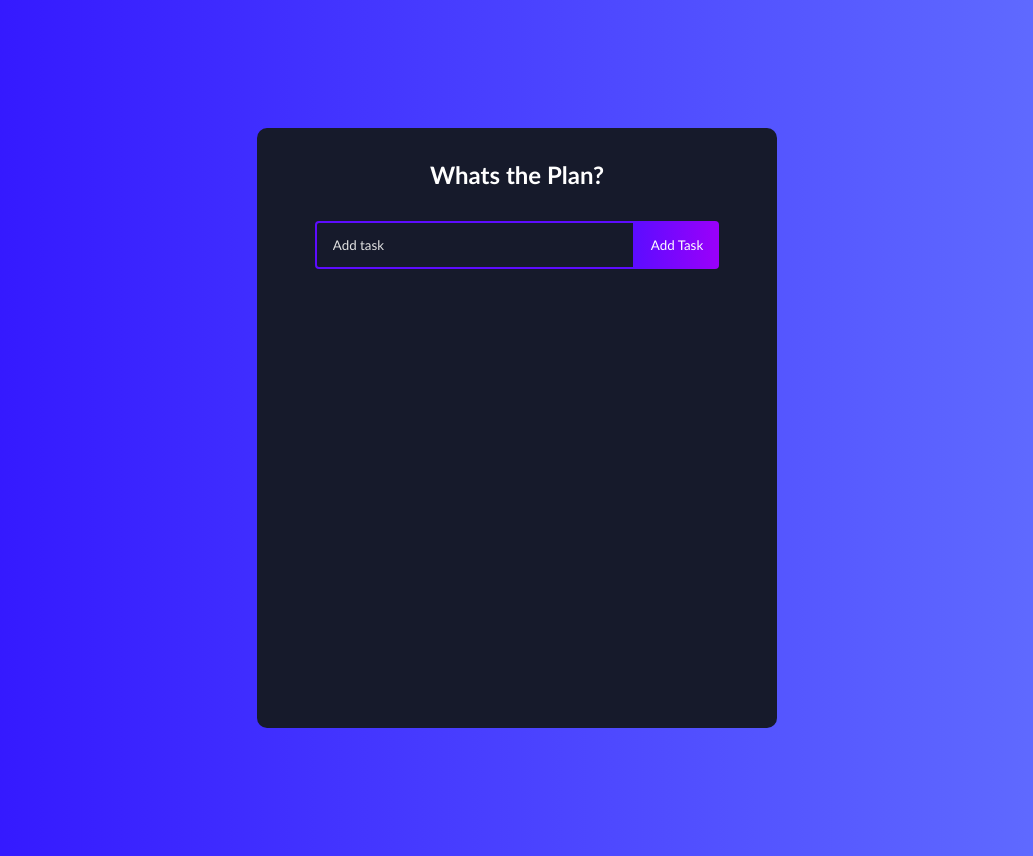
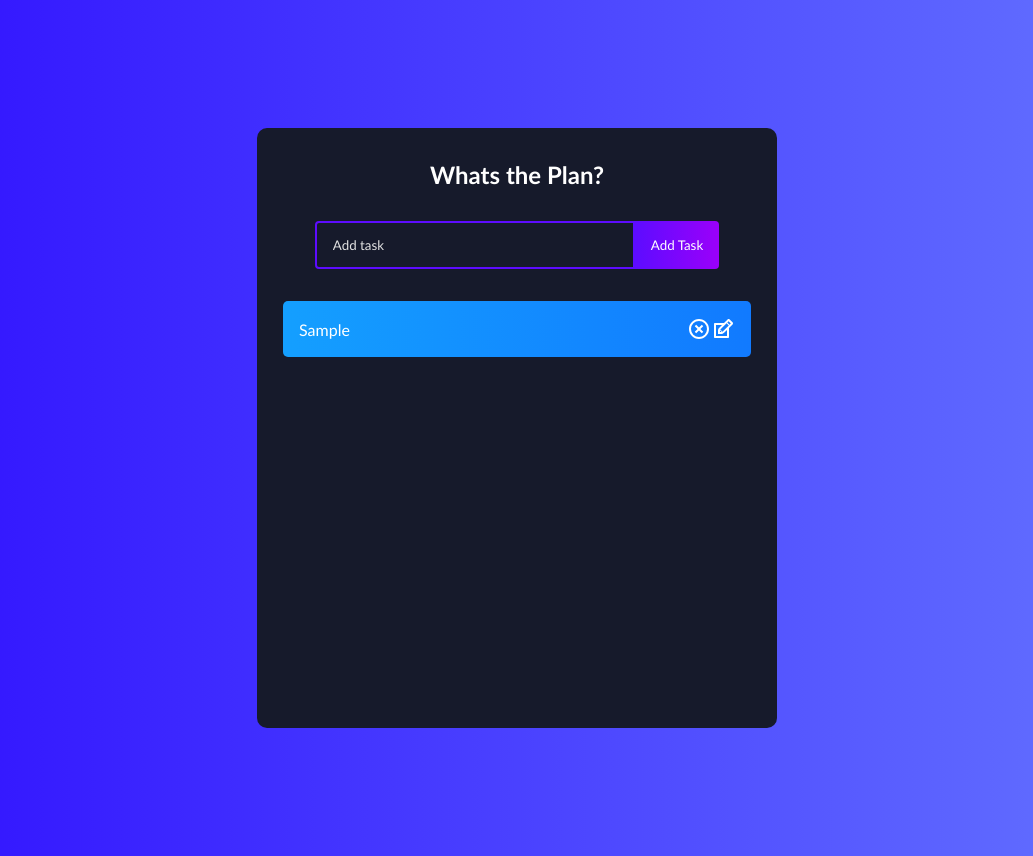
Before and after one commit to NickMagidson/todo-list, a React (Create React App) app: page / in a window 1280 px wide. Both pictures are taken after typing "Sample" into the empty fields and a click on the button "Add Task". Shown: the whole page, without its empty margins (123-1156 px from the left). Built offline with nearby package versions, Linux system fonts and the light colour scheme.

Commit message:
Todo component and icons

```diff
--- a/package.json
+++ b/package.json
@@ -8,6 +8,7 @@
     "@testing-library/user-event": "^12.8.3",
     "react": "^17.0.2",
     "react-dom": "^17.0.2",
+    "react-icons": "^4.3.1",
     "react-scripts": "4.0.3",
     "web-vitals": "^1.1.2"
   },
--- a/src/components/Todo.js
+++ b/src/components/Todo.js
@@ -0,0 +1,30 @@
+import React, {useState} from 'react';
+import TodoForm from './TodoForm';
+import {RiCloseCircleLine} from 'react-icons/ri';
+import {TiEdit} from 'react-icons/ti';
+
+ function Todo({ todos, completeTodo }) {
+    const [edit, setEdit] = useState({
+        id: null,
+        value:''
+    })
+
+
+
+    return todos.map((todo, index) => (
+        <div
+            className={todo.isComplete ? 'todo-row complete' : 'todo-row'}
+            key={index}
+        >
+            <div key={todo.id} onClick={() => completeTodo(todo.id)}>
+                {todo.text}
+            </div>
+            <div className='icons'>
+                <RiCloseCircleLine />
+                <TiEdit />
+            </div>
+        </div>
+    ))
+}
+
+export default Todo;
--- a/src/components/TodoList.js
+++ b/src/components/TodoList.js
@@ -1,5 +1,6 @@
 import React, { useState } from 'react';
 import TodoForm from './TodoForm';
+import Todo from './Todo';
 
 function TodoList() {
    const [todos, setTodos] = useState([]);
@@ -13,12 +14,26 @@
 
        setTodos(newTodos)
        console.log(...todos)
-   }
+   };
+
+   const completeTodo = id => {
+       let updatedTodos = todos.map(todo => {
+           if (todo.id === id) {
+               todo.isComplete = !todo.isCompletel;
+           }
+           return todo;
+       });
+       setTodos(updatedTodos);
+   };
 
     return (
         <div>
             <h1>Whats the Plan?</h1>
             <TodoForm onSubmit={addTodo} />
+            <Todo
+                todos={todos}
+                completeTodo={completeTodo}
+            />
         </div>
     )
 }
```
Also changed, not shown: 1 other file (tests, documents, lock files or other folders).
